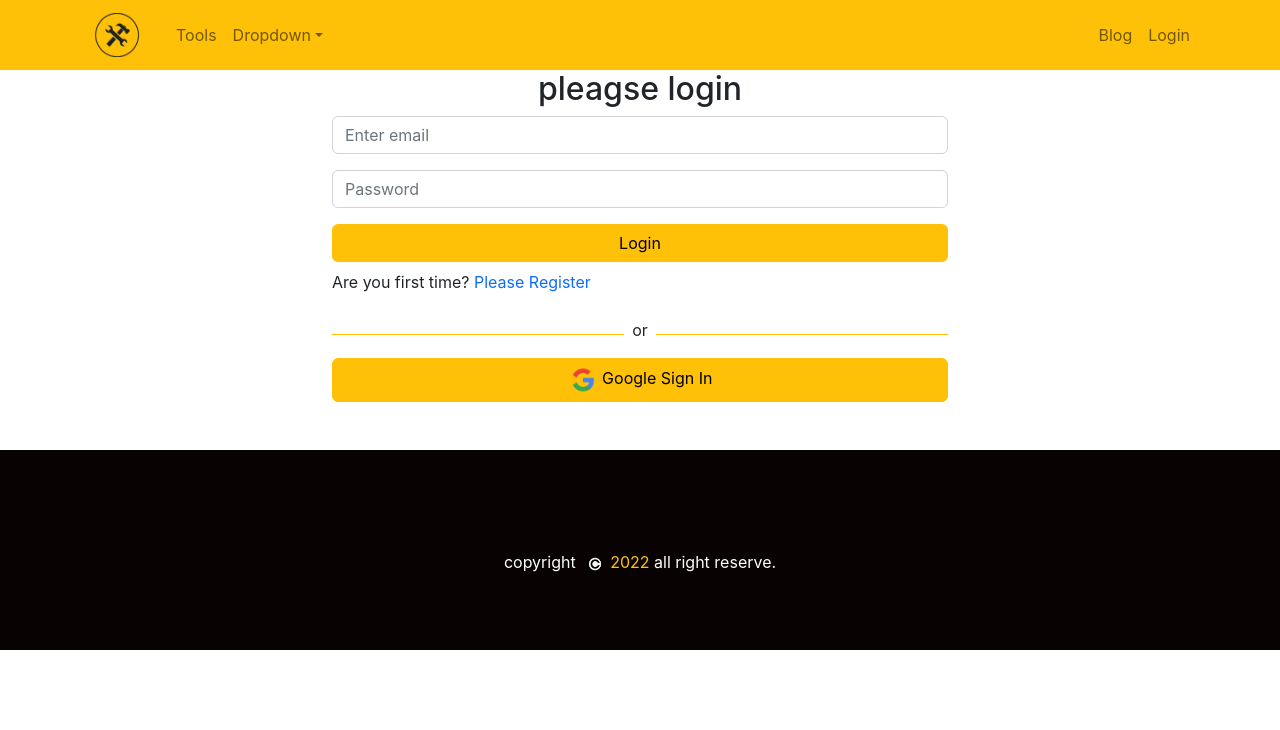
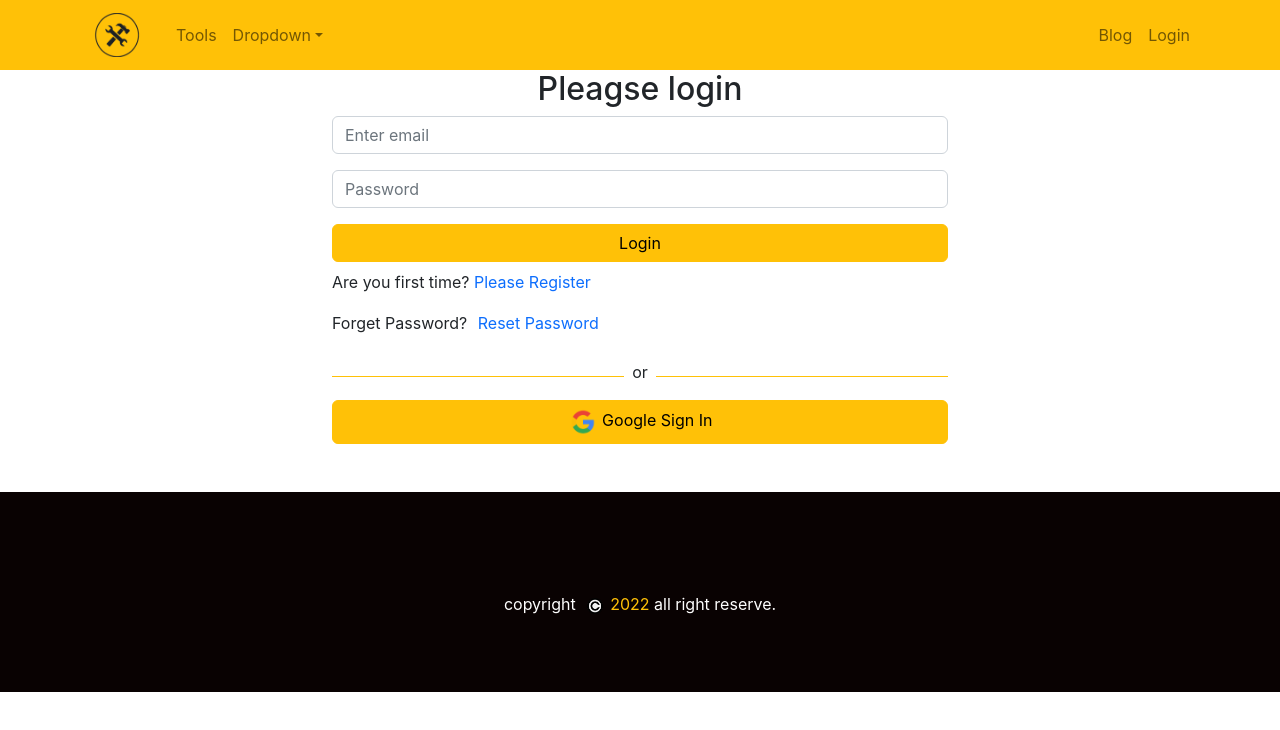
Before and after one commit to yaminhossen/tools-manufacturer-site, a React (Create React App) app: page /login in a window 1280 px wide. Shown: the top 730 px of the page. Built offline with nearby package versions, Linux system fonts and the light colour scheme; no server answers.

Commit message:
error handling

```diff
--- a/src/Pages/Login/Login.js
+++ b/src/Pages/Login/Login.js
@@ -1,6 +1,6 @@
 import React, { useRef } from 'react';
 import { Button, Form } from 'react-bootstrap';
-import { useSignInWithEmailAndPassword } from 'react-firebase-hooks/auth';
+import { useSendPasswordResetEmail, useSignInWithEmailAndPassword } from 'react-firebase-hooks/auth';
 import { Link, useLocation, useNavigate } from 'react-router-dom';
 import auth from '../../firebase.init';
 import Loading from '../Shared/Loading/Loading';
@@ -33,15 +33,30 @@ const Login = () => {
     const navigateRegister = event => {
         navigate('/register');
     }
-    if (loading) {
+    let errorElement;
+    if (error) {
+        errorElement = <p className='text-danger'>Error: {error?.message}</p>
+    }
+    const [sendPasswordResetEmail, sending] = useSendPasswordResetEmail(auth);
+    if (loading || sending) {
         return <Loading></Loading>
     }
     if (user) {
         navigate(from, { replace: true });
     }
+    const resetPassword = async () => {
+        const email = emailRef.current.value;
+        if (email) {
+            await sendPasswordResetEmail(email);
+            alert('send email');
+        }
+        else {
+            alert('Please enter your email address');
+        }
+    }
     return (
         <div className='container w-50 mx-auto'>
-            <h2 className='text-center'>pleagse login</h2>
+            <h2 className='text-center'>Pleagse login</h2>
             <Form onSubmit={handleSubmit}>
                 <Form.Group className="mb-3" controlId="formBasicEmail">
                     <Form.Control ref={emailRef} type="email" placeholder="Enter email" required />
@@ -58,7 +73,9 @@ const Login = () => {
                     Login
                 </Button>
             </Form>
+            {errorElement}
             <p className='mt-2'>Are you first time? <Link to="/register" className='text-primary text-decoration-none' onClick={navigateRegister}>Please Register</Link></p>
+            <p className='mt-2'>Forget Password? <button className='text-primary border-0 bg-white text-decoration-none' onClick={resetPassword}>Reset Password</button></p>
             <SocialLogin></SocialLogin>
         </div>
     );
--- a/src/Pages/Login/Register.js
+++ b/src/Pages/Login/Register.js
@@ -1,9 +1,10 @@
 import React from 'react';
-import { Link, useNavigate } from 'react-router-dom';
-import { useCreateUserWithEmailAndPassword } from 'react-firebase-hooks/auth';
+import { Link, useLocation, useNavigate } from 'react-router-dom';
+import { useCreateUserWithEmailAndPassword, useUpdateProfile } from 'react-firebase-hooks/auth';
 import auth from '../../firebase.init';
 import './Register.css'
 import SocialLogin from './SocialLogin';
+import Loading from '../Shared/Loading/Loading';
 
 const Register = () => {
     const [
@@ -11,24 +12,34 @@ const Register = () => {
         user,
         loading,
         error,
-    ] = useCreateUserWithEmailAndPassword(auth);
+    ] = useCreateUserWithEmailAndPassword(auth, { sendEmailVerification: true });
+    const [updateProfile, updating, updateError] = useUpdateProfile(auth);
+    const location = useLocation();
+    let from = location.state?.from?.pathname || "/";
 
     const navigate = useNavigate();
 
     const navigateLogin = () => {
         navigate('/login')
     }
+
+    if (loading) {
+        return <Loading></Loading>
+    }
     if (user) {
-        navigate('/home');
+        navigate(from, { replace: true });
+        console.log(user);
     }
 
-    const handleRegister = event => {
+    const handleRegister = async event => {
         event.preventDefault();
         const name = event.target.name.value;
         const email = event.target.email.value;
         const password = event.target.password.value;
         console.log(name, email, password);
-        createUserWithEmailAndPassword(email, password);
+        await createUserWithEmailAndPassword(email, password);
+        await updateProfile({ displayName: name });
+        alert('updated profile')
 
     }
     return (
```
